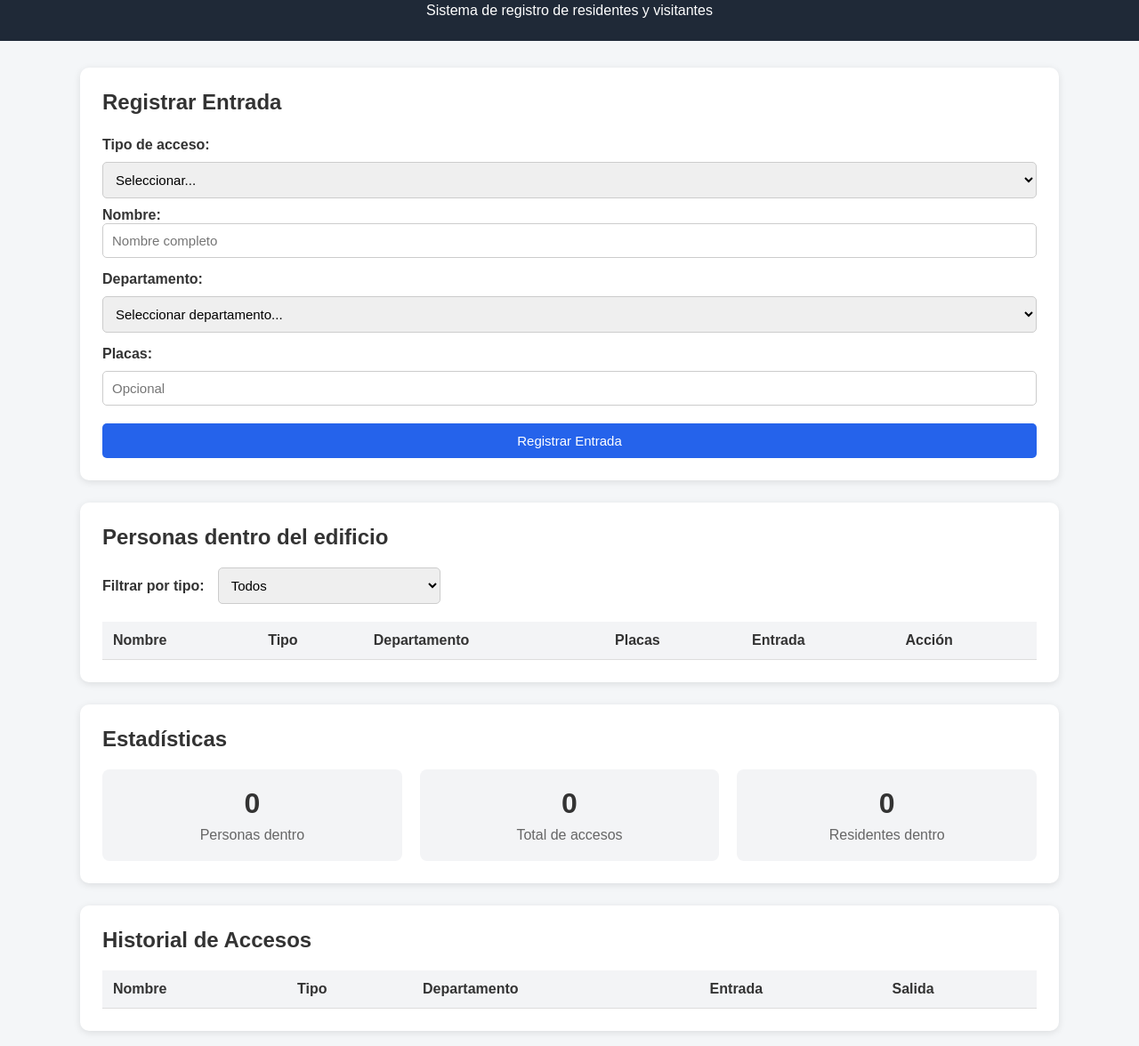
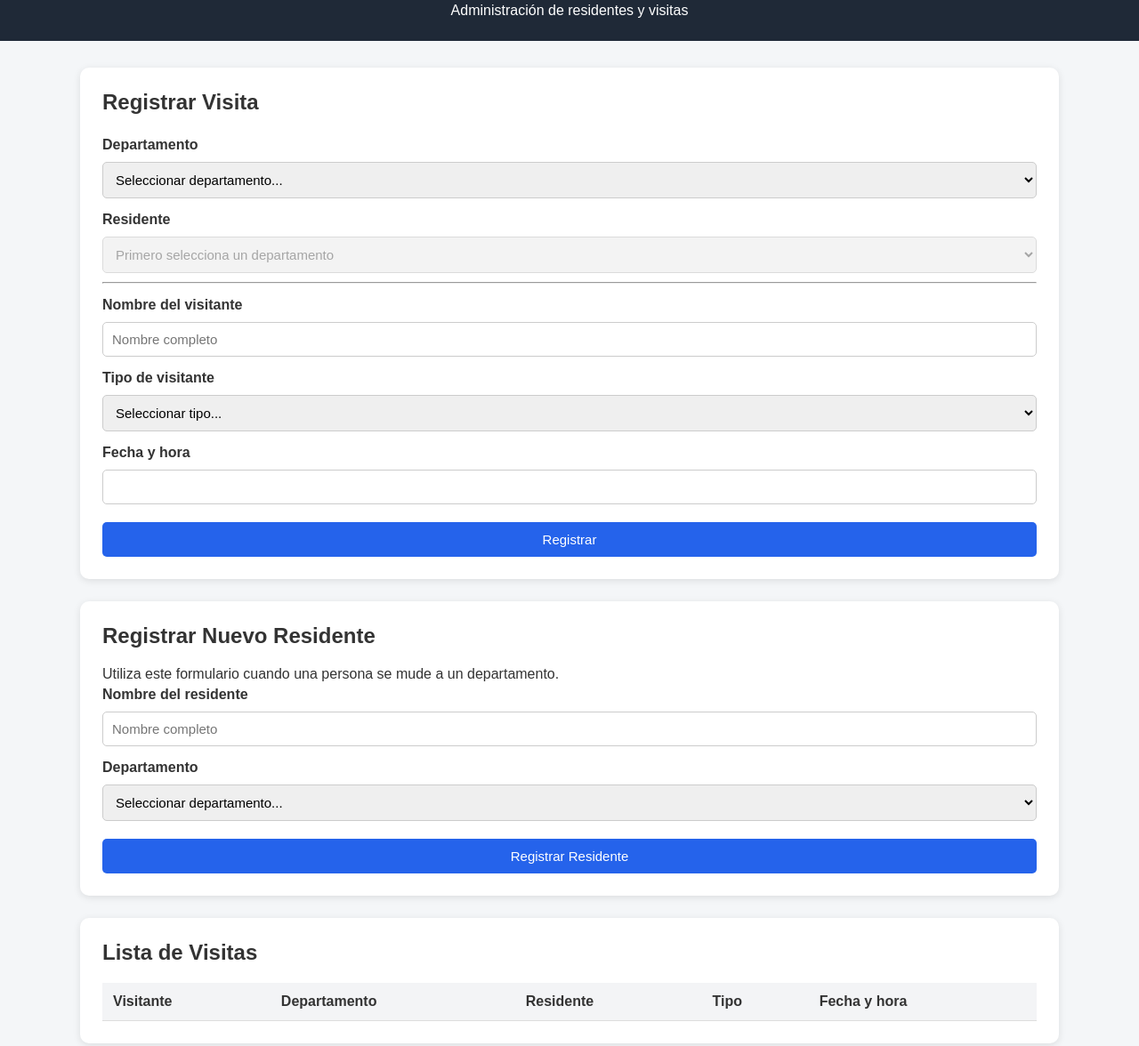
Before and after one commit to Yamil10/Sistema-de-control-de-accesos, a website: page public/index.html in a window 1280 px wide. Shown: the part 67-1243 px from the top of the page at 89% size. Drawn offline with Linux system fonts and the light colour scheme; no server answers.

Commit message:
Refactor access control form and update labels
Updated the access control form to reflect changes in visitor registration and resident management. Adjusted labels, form IDs, and section titles for clarity.

```diff
--- a/public/index.html
+++ b/public/index.html
@@ -23,7 +23,7 @@
     <h1>Control de Accesos</h1>
 
     <p>
-            Sistema de registro de residentes y visitantes
+        Administración de residentes y visitas
     </p>
 
 </header>
@@ -31,32 +31,108 @@
 
 <main>
 
-        <!-- ==========================================
-             REGISTRAR ENTRADA
-        =========================================== -->
+    <!-- ======================================
+         REGISTRAR VISITA
+    ======================================= -->
 
-        <section class="form-container">
+    <section>
 
-            <h2>Registrar Entrada</h2>
+        <h2>Registrar Visita</h2>
 
-            <form id="accessForm">
+        <form id="visitaForm">
+
+            <label for="departamento">
+                Departamento
+            </label>
+
+            <select id="departamento" required>
+
+                <option value="">
+                    Seleccionar departamento...
+                </option>
+
+                <optgroup label="Piso 1">
+                    <option value="101">101</option>
+                    <option value="102">102</option>
+                    <option value="103">103</option>
+                    <option value="104">104</option>
+                </optgroup>
+
+                <optgroup label="Piso 2">
+                    <option value="201">201</option>
+                    <option value="202">202</option>
+                    <option value="203">203</option>
+                    <option value="204">204</option>
+                </optgroup>
+
+                <optgroup label="Piso 3">
+                    <option value="301">301</option>
+                    <option value="302">302</option>
+                    <option value="303">303</option>
+                    <option value="304">304</option>
+                </optgroup>
+
+                <optgroup label="Piso 4">
+                    <option value="401">401</option>
+                    <option value="402">402</option>
+                    <option value="403">403</option>
+                    <option value="404">404</option>
+                </optgroup>
+
+                <optgroup label="Piso 5">
+                    <option value="501">501</option>
+                    <option value="502">502</option>
+                    <option value="503">503</option>
+                    <option value="504">504</option>
+                </optgroup>
+
+            </select>
+
+
+            <label for="residente">
+                Residente
+            </label>
+
+            <select id="residente" required disabled>
+
+                <option value="">
+                    Primero selecciona un departamento
+                </option>
+
+            </select>
+
+
+            <hr>
+
+
+            <label for="visitante">
+                Nombre del visitante
+            </label>
+
+            <input
+                type="text"
+                id="visitante"
+                placeholder="Nombre completo"
+                required
+            >
+
 
             <label for="tipo">
-                    Tipo de acceso:
+                Tipo de visitante
             </label>
 
             <select id="tipo" required>
 
                 <option value="">
-                        Seleccionar...
-                    </option>
-
-                    <option value="Residente">
-                        Residente
+                    Seleccionar tipo...
                 </option>
 
                 <option value="Familia">
                     Familia
+                </option>
+
+                <option value="Amigo">
+                    Amigo
                 </option>
 
                 <option value="Proveedor">
@@ -82,113 +158,19 @@
             </select>
 
 
-                <!-- RESIDENTE -->
-
-                <div id="residenteContainer" class="hidden">
-
-                    <label for="residente">
-                        Residente:
-                    </label>
-
-                    <select id="residente">
-
-                        <option value="">
-                            Seleccionar residente...
-                        </option>
-
-                    </select>
-
-                </div>
-
-
-                <!-- VISITANTE -->
-
-                <div id="visitanteContainer">
-
-                    <label for="nombre">
-                        Nombre:
+            <label>
+                Fecha y hora
             </label>
 
             <input
                 type="text"
-                        id="nombre"
-                        placeholder="Nombre completo"
-                    >
-
-                </div>
-
-
-                <label for="departamento">
-                    Departamento:
-                </label>
-
-                <select id="departamento" required>
-
-                    <option value="">
-                        Seleccionar departamento...
-                    </option>
-
-                    <optgroup label="Piso 1">
-
-                        <option value="101">101</option>
-                        <option value="102">102</option>
-                        <option value="103">103</option>
-                        <option value="104">104</option>
-
-                    </optgroup>
-
-                    <optgroup label="Piso 2">
-
-                        <option value="201">201</option>
-                        <option value="202">202</option>
-                        <option value="203">203</option>
-                        <option value="204">204</option>
-
-                    </optgroup>
-
-                    <optgroup label="Piso 3">
-
-                        <option value="301">301</option>
-                        <option value="302">302</option>
-                        <option value="303">303</option>
-                        <option value="304">304</option>
-
-                    </optgroup>
-
-                    <optgroup label="Piso 4">
-
-                        <option value="401">401</option>
-                        <option value="402">402</option>
-                        <option value="403">403</option>
-                        <option value="404">404</option>
-
-                    </optgroup>
-
-                    <optgroup label="Piso 5">
-
-                        <option value="501">501</option>
-                        <option value="502">502</option>
-                        <option value="503">503</option>
-                        <option value="504">504</option>
-
-                    </optgroup>
-
-                </select>
-
-
-                <label for="placas">
-                    Placas:
-                </label>
-
-                <input
-                    type="text"
-                    id="placas"
-                    placeholder="Opcional"
+                id="timestamp"
+                readonly
             >
 
 
             <button type="submit">
-                    Registrar Entrada
+                Registrar
             </button>
 
         </form>
@@ -196,60 +178,133 @@
     </section>
 
 
-        <!-- ==========================================
-             PERSONAS DENTRO
-        =========================================== -->
+    <!-- ======================================
+         REGISTRAR RESIDENTE
+    ======================================= -->
 
-        <section class="access-container">
+    <section>
 
-            <h2>
-                Personas dentro del edificio
-            </h2>
+        <h2>Registrar Nuevo Residente</h2>
 
-            <div class="filter-container">
+        <p class="description">
+            Utiliza este formulario cuando una persona
+            se mude a un departamento.
+        </p>
 
-                <label for="filtroTipo">
-                    Filtrar por tipo:
+        <form id="residenteForm">
+
+            <label for="nuevoNombre">
+                Nombre del residente
             </label>
 
-                <select id="filtroTipo">
+            <input
+                type="text"
+                id="nuevoNombre"
+                placeholder="Nombre completo"
+                required
+            >
 
-                    <option value="Todos">
-                        Todos
+
+            <label for="nuevoDepartamento">
+                Departamento
+            </label>
+
+            <select
+                id="nuevoDepartamento"
+                required
+            >
+
+                <option value="">
+                    Seleccionar departamento...
                 </option>
 
-                    <option value="Residente">
-                        Residentes
-                    </option>
+                <optgroup label="Piso 1">
+                    <option value="101">101</option>
+                    <option value="102">102</option>
+                    <option value="103">103</option>
+                    <option value="104">104</option>
+                </optgroup>
 
-                    <option value="Familia">
-                        Familia
-                    </option>
+                <optgroup label="Piso 2">
+                    <option value="201">201</option>
+                    <option value="202">202</option>
+                    <option value="203">203</option>
+                    <option value="204">204</option>
+                </optgroup>
 
-                    <option value="Proveedor">
-                        Proveedores
-                    </option>
+                <optgroup label="Piso 3">
+                    <option value="301">301</option>
+                    <option value="302">302</option>
+                    <option value="303">303</option>
+                    <option value="304">304</option>
+                </optgroup>
 
-                    <option value="Taxi">
-                        Taxi / Uber / Didi
-                    </option>
+                <optgroup label="Piso 4">
+                    <option value="401">401</option>
+                    <option value="402">402</option>
+                    <option value="403">403</option>
+                    <option value="404">404</option>
+                </optgroup>
 
-                    <option value="Técnico">
-                        Técnicos
-                    </option>
-
-                    <option value="Repartidor">
-                        Repartidores
-                    </option>
-
-                    <option value="Otro">
-                        Otros
-                    </option>
+                <optgroup label="Piso 5">
+                    <option value="501">501</option>
+                    <option value="502">502</option>
+                    <option value="503">503</option>
+                    <option value="504">504</option>
+                </optgroup>
 
             </select>
 
-            </div>
 
+            <button type="submit">
+                Registrar Residente
+            </button>
+
+        </form>
+
+    </section>
+
+
+    <!-- ======================================
+         LISTA DE VISITAS
+    ======================================= -->
+
+    <section>
+
+        <h2>Lista de Visitas</h2>
+
+        <table>
+
+            <thead>
+
+                <tr>
+
+                    <th>Visitante</th>
+                    <th>Departamento</th>
+                    <th>Residente</th>
+                    <th>Tipo</th>
+                    <th>Fecha y hora</th>
+
+                </tr>
+
+            </thead>
+
+            <tbody id="visitasTable">
+
+            </tbody>
+
+        </table>
+
+    </section>
+
+
+    <!-- ======================================
+         LISTA DE RESIDENTES
+    ======================================= -->
+
+    <section>
+
+        <h2>Residentes Registrados</h2>
 
         <table>
 
@@ -258,104 +313,14 @@
                 <tr>
 
                     <th>Nombre</th>
-                        <th>Tipo</th>
                     <th>Departamento</th>
-                        <th>Placas</th>
-                        <th>Entrada</th>
-                        <th>Acción</th>
 
                 </tr>
 
             </thead>
 
-                <tbody id="accessTable">
-                </tbody>
+            <tbody id="residentesTable">
 
-            </table>
-
-        </section>
-
-
-        <!-- ==========================================
-             ESTADÍSTICAS
-        =========================================== -->
-
-        <section class="stats-container">
-
-            <h2>Estadísticas</h2>
-
-            <div class="stats">
-
-                <div class="stat-card">
-
-                    <h3 id="personasDentro">
-                        0
-                    </h3>
-
-                    <p>
-                        Personas dentro
-                    </p>
-
-                </div>
-
-
-                <div class="stat-card">
-
-                    <h3 id="totalAccesos">
-                        0
-                    </h3>
-
-                    <p>
-                        Total de accesos
-                    </p>
-
-                </div>
-
-
-                <div class="stat-card">
-
-                    <h3 id="residentesDentro">
-                        0
-                    </h3>
-
-                    <p>
-                        Residentes dentro
-                    </p>
-
-                </div>
-
-            </div>
-
-        </section>
-
-
-        <!-- ==========================================
-             HISTORIAL
-        =========================================== -->
-
-        <section class="history-container">
-
-            <h2>
-                Historial de Accesos
-            </h2>
-
-            <table>
-
-                <thead>
-
-                    <tr>
-
-                        <th>Nombre</th>
-                        <th>Tipo</th>
-                        <th>Departamento</th>
-                        <th>Entrada</th>
-                        <th>Salida</th>
-
-                    </tr>
-
-                </thead>
-
-                <tbody id="historyTable">
             </tbody>
 
         </table>
```
Lines whose indentation alone changed are shown as unchanged.
